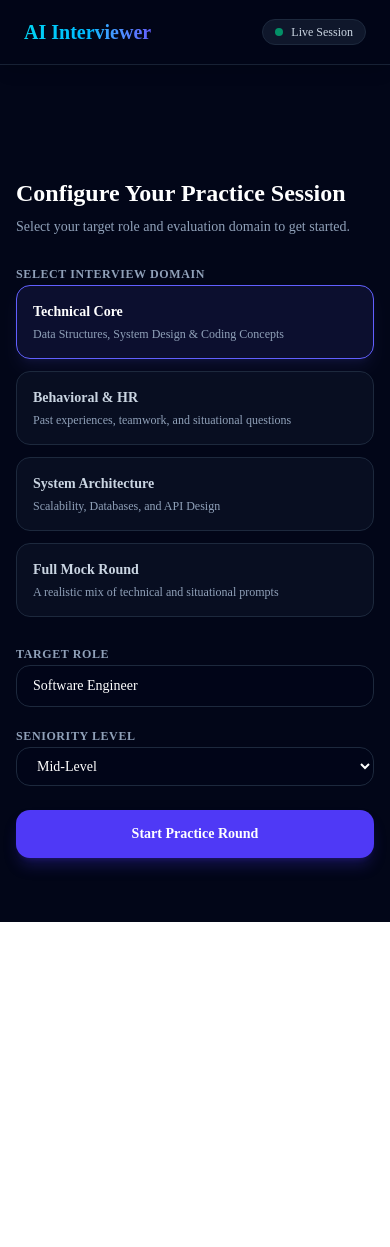
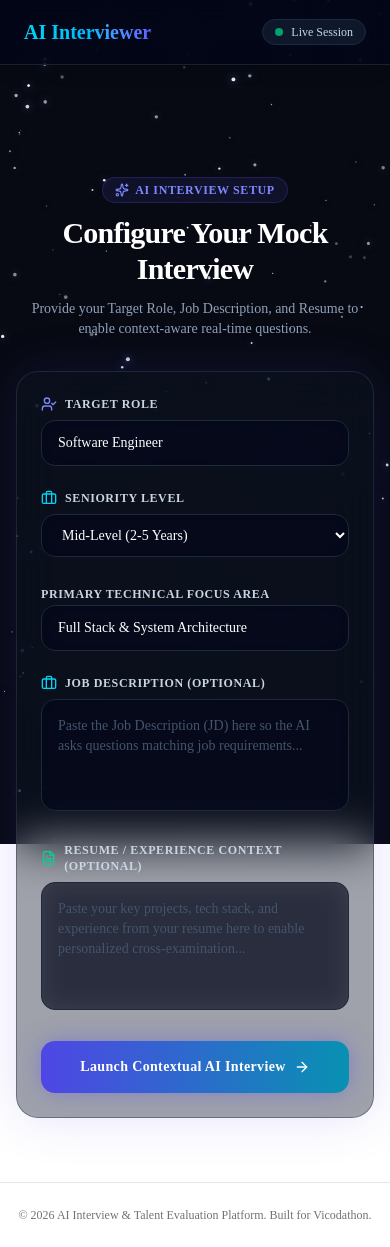
Before and after one commit to nainamaurya460-star/vicodathon_the_aarambhies, a Next.js app: page /interview/setup in a window 390 px wide. Before the commit the page ends 922 px from the top, so only its background shows below. Built offline with nearby package versions, Linux system fonts and the light colour scheme.

Commit message:
Force sync latest UI and StarBackground fixes

```diff
--- a/src/app/interview/page.tsx
+++ b/src/app/interview/page.tsx
@@ -1,24 +1,32 @@
 "use client";
 
-import React, { useState } from "react";
+import React, { useState, useEffect, useCallback } from "react";
 import { useRouter } from "next/navigation";
 import StarBackground from "@/components/ui/StarBackground";
+import QuestionTimer from "@/components/ui/QuestionTimer";
+import VoiceRecorder from "@/components/ui/VoiceRecorder";
 import Navbar from "@/components/ui/Navbar";
 import Footer from "@/components/ui/Footer";
-import { FileText, Briefcase, UserCheck, Sparkles, ArrowRight } from "lucide-react";
+import { Sparkles, ArrowRight, BrainCircuit, FileText, Briefcase } from "lucide-react";
 
-export default function InterviewSetupPage() {
+export default function InterviewPage() {
   const router = useRouter();
 
-  const [role, setRole] = useState("Software Engineer");
-  const [seniority, setSeniority] = useState("Mid-Level");
-  const [topic, setTopic] = useState("Full Stack & System Architecture");
-  const [jdText, setJdText] = useState("");
-  const [resumeText, setResumeText] = useState("");
+  const [question, setQuestion] = useState("Analyzing Resume & JD to prepare initial question...");
+  const [currentAnswer, setCurrentAnswer] = useState("");
+  const [isSubmitting, setIsSubmitting] = useState(false);
+  const [questionCount, setQuestionCount] = useState(1);
+  const totalQuestions = 5;
 
-  const handleStartInterview = (e: React.FormEvent) => {
-    e.preventDefault();
+  const [sessionConfig, setSessionConfig] = useState<{
+    role: string;
+    seniority: string;
+    topic: string;
+    jdText?: string;
+    resumeText?: string;
+  } | null>(null);
 
+<<<<<<< HEAD
     // 1. Session & Local Storage Config Package
     const interviewConfig = {
       role,
@@ -36,6 +44,68 @@ export default function InterviewSetupPage() {
     // ✅ FIXED: Active Interview Room Route (/interview/1)
     router.push("/interview/1");
   };
+=======
+  // Fetch Real-world Interview Question from Gemini API
+  const fetchNextQuestion = useCallback(async (config: any, previousAns: string) => {
+    try {
+      const res = await fetch("/api/interview/question", {
+        method: "POST",
+        headers: { "Content-Type": "application/json" },
+        body: JSON.stringify({
+          role: config?.role,
+          seniority: config?.seniority,
+          topic: config?.topic,
+          jdText: config?.jdText,
+          resumeText: config?.resumeText,
+          previousAnswer: previousAns,
+        }),
+      });
+
+      const data = await res.json();
+      if (data?.question) {
+        setQuestion(data.question);
+      } else {
+        setQuestion("Can you describe a challenging technical architectural decision you made in your past project?");
+      }
+    } catch (err) {
+      console.error("Failed to fetch question:", err);
+      setQuestion("Can you describe a challenging technical architectural decision you made in your past project?");
+    }
+  }, []);
+
+  // Sync Session Config from Setup
+  useEffect(() => {
+    const savedConfig = sessionStorage.getItem("active_interview_config");
+    if (savedConfig) {
+      const parsed = JSON.parse(savedConfig);
+      setSessionConfig(parsed);
+      fetchNextQuestion(parsed, "");
+    } else {
+      const defaultConfig = { role: "Software Engineer", seniority: "Mid-Level", topic: "Technical Core" };
+      setSessionConfig(defaultConfig);
+      fetchNextQuestion(defaultConfig, "");
+    }
+  }, [fetchNextQuestion]);
+
+  const handleAnswerSubmit = useCallback(async () => {
+    if (isSubmitting) return;
+    setIsSubmitting(true);
+
+    const answerToSubmit = currentAnswer.trim() || "No response provided (Time Expired / Left Blank)";
+    const existingHistory = JSON.parse(sessionStorage.getItem("qa_history") || "[]");
+    const updatedHistory = [...existingHistory, { question, answer: answerToSubmit }];
+    sessionStorage.setItem("qa_history", JSON.stringify(updatedHistory));
+
+    if (questionCount >= totalQuestions) {
+      router.push("/interview/report");
+    } else {
+      setQuestionCount((prev) => prev + 1);
+      setCurrentAnswer("");
+      await fetchNextQuestion(sessionConfig, answerToSubmit);
+      setIsSubmitting(false);
+    }
+  }, [isSubmitting, currentAnswer, question, questionCount, totalQuestions, router, sessionConfig, fetchNextQuestion]);
+>>>>>>> c5c6e3c (Add StarBackground to interview page, fix Tailwind gradient underline warnings, and sync setup context)
 
   return (
     <div className="min-h-screen text-slate-100 flex flex-col justify-between relative overflow-hidden font-sans">
@@ -44,108 +114,75 @@ export default function InterviewSetupPage() {
 
       <Navbar />
 
-      <main className="flex-1 max-w-4xl mx-auto w-full p-4 md:p-8 pt-28 pb-16 relative z-10 space-y-8">
+      <main className="flex-1 max-w-3xl mx-auto w-full p-4 md:p-8 pt-28 pb-12 space-y-6 relative z-10">
 
-        {/* Page Title Header */}
-        <div className="text-center space-y-3">
-          <span className="inline-flex items-center gap-1.5 text-xs font-semibold uppercase tracking-wider text-indigo-400 bg-indigo-500/10 px-3 py-1 rounded-full border border-indigo-500/20 backdrop-blur-md">
-            <Sparkles className="w-3.5 h-3.5" /> AI Interview Setup
+        {/* Workspace Header */}
+        <div className="flex items-center justify-between bg-slate-900/40 border border-slate-700/50 backdrop-blur-xl p-4 rounded-2xl shadow-lg">
+          <div className="space-y-1">
+            <div className="flex items-center gap-2">
+              <span className="text-[10px] uppercase font-bold tracking-wider text-indigo-400 bg-indigo-500/10 px-2.5 py-1 rounded-full border border-indigo-500/20">
+                {sessionConfig?.topic || "Technical Core"} • Question {questionCount} of {totalQuestions}
               </span>
-          <h1 className="text-3xl md:text-5xl font-extrabold text-white tracking-tight">
-            Configure Your Mock Interview
-          </h1>
-          <p className="text-sm text-slate-400 max-w-xl mx-auto">
-            Provide your Target Role, Job Description, and Resume to enable context-aware real-time questions.
+              {sessionConfig?.resumeText && (
+                <span className="inline-flex items-center gap-1 text-[10px] text-emerald-400 bg-emerald-500/10 px-2 py-0.5 rounded border border-emerald-500/20">
+                  <FileText className="w-3 h-3" /> Resume Parsed
+                </span>
+              )}
+              {sessionConfig?.jdText && (
+                <span className="inline-flex items-center gap-1 text-[10px] text-cyan-400 bg-cyan-500/10 px-2 py-0.5 rounded border border-cyan-500/20">
+                  <Briefcase className="w-3 h-3" /> JD Matched
+                </span>
+              )}
+            </div>
+            <p className="text-xs text-slate-400 mt-1">
+              Role: <span className="text-slate-200 font-semibold">{sessionConfig?.role || "Software Engineer"}</span> ({sessionConfig?.seniority || "Mid-Level"})
             </p>
           </div>
 
-        {/* Glassmorphism Container Card */}
-        <form
-          onSubmit={handleStartInterview}
-          className="bg-slate-900/40 border border-slate-700/50 backdrop-blur-xl rounded-3xl p-6 md:p-10 shadow-[0_0_50px_rgba(79,70,229,0.15)] space-y-6"
-        >
-          {/* Target Role & Seniority Options */}
-          <div className="grid grid-cols-1 md:grid-cols-2 gap-6">
-            <div className="space-y-2">
-              <label className="text-xs font-bold text-slate-300 uppercase tracking-wider flex items-center gap-2">
-                <UserCheck className="w-4 h-4 text-indigo-400" /> Target Role
-              </label>
-              <input
-                type="text"
-                value={role}
-                onChange={(e) => setRole(e.target.value)}
-                placeholder="e.g. Frontend Engineer, Fullstack Developer"
-                className="w-full bg-slate-950/60 border border-slate-800 rounded-xl px-4 py-3 text-sm text-white focus:outline-none focus:border-indigo-500/80 transition-all backdrop-blur-md"
-                required
-              />
+          <QuestionTimer key={questionCount} durationInSeconds={120} onTimeUp={handleAnswerSubmit} />
         </div>
 
-            <div className="space-y-2">
-              <label className="text-xs font-bold text-slate-300 uppercase tracking-wider flex items-center gap-2">
-                <Briefcase className="w-4 h-4 text-cyan-400" /> Seniority Level
-              </label>
-              <select
-                value={seniority}
-                onChange={(e) => setSeniority(e.target.value)}
-                className="w-full bg-slate-950/60 border border-slate-800 rounded-xl px-4 py-3 text-sm text-white focus:outline-none focus:border-indigo-500/80 transition-all backdrop-blur-md"
-              >
-                <option value="Junior">Junior (0-2 Years)</option>
-                <option value="Mid-Level">Mid-Level (2-5 Years)</option>
-                <option value="Senior">Senior (5+ Years)</option>
-                <option value="Lead/Architect">Tech Lead / Architect</option>
-              </select>
+        {/* Real-time Adaptive Interviewer Card */}
+        <div className="bg-slate-900/40 border border-slate-700/50 backdrop-blur-xl rounded-2xl p-6 md:p-8 shadow-2xl space-y-4">
+          <div className="flex items-center gap-2 text-indigo-400 text-xs font-semibold uppercase tracking-wider">
+            <BrainCircuit className="w-4 h-4 text-indigo-500" /> Real Interviewer Question
           </div>
+          <h2 className="text-xl md:text-2xl font-semibold text-white leading-relaxed">
+            "{question}"
+          </h2>
         </div>
 
-          {/* Topic Focus */}
-          <div className="space-y-2">
+        {/* Candidate Response Workspace */}
+        <div className="space-y-4 bg-slate-900/40 border border-slate-700/50 backdrop-blur-xl p-5 rounded-2xl">
+          <div className="flex justify-between items-center">
             <label className="text-xs font-bold text-slate-300 uppercase tracking-wider">
-              Primary Technical Focus Area
+              Candidate Response
             </label>
-            <input
-              type="text"
-              value={topic}
-              onChange={(e) => setTopic(e.target.value)}
-              placeholder="e.g. React, Node.js, System Design, Data Structures"
-              className="w-full bg-slate-950/60 border border-slate-800 rounded-xl px-4 py-3 text-sm text-white focus:outline-none focus:border-indigo-500/80 transition-all backdrop-blur-md"
-              required
-            />
+            <VoiceRecorder onTranscriptChange={(text) => setCurrentAnswer(text)} />
           </div>
 
-          {/* Job Description Text */}
-          <div className="space-y-2">
-            <label className="text-xs font-bold text-slate-300 uppercase tracking-wider flex items-center gap-2">
-              <Briefcase className="w-4 h-4 text-cyan-400" /> Job Description (Optional)
-            </label>
           <textarea
-              value={jdText}
-              onChange={(e) => setJdText(e.target.value)}
-              placeholder="Paste the Job Description (JD) here so the AI asks questions matching job requirements..."
-              className="w-full h-28 bg-slate-950/60 border border-slate-800 rounded-xl p-4 text-sm text-white focus:outline-none focus:border-indigo-500/80 transition-all resize-none backdrop-blur-md placeholder:text-slate-600"
+            value={currentAnswer}
+            onChange={(e) => setCurrentAnswer(e.target.value)}
+            placeholder="Your voice transcription will stream here automatically. You can also edit or type manually..."
+            className="w-full h-36 bg-slate-950/60 border border-slate-800 rounded-xl p-4 text-sm text-slate-100 focus:outline-none focus:border-indigo-500 transition-colors resize-none placeholder:text-slate-600 backdrop-blur-md"
           />
+
+          <button
+            onClick={handleAnswerSubmit}
+            disabled={isSubmitting}
+            style={{ background: "linear-gradient(to right, #4f46e5, #0891b2)" }}
+            className="w-full py-3.5 hover:opacity-90 disabled:opacity-50 text-white font-semibold rounded-xl flex items-center justify-center gap-2 transition-all shadow-lg shadow-indigo-600/25 cursor-pointer"
+          >
+            {isSubmitting ? (
+              <>Analyzing Answer & Generating Contextual Question...</>
+            ) : questionCount === totalQuestions ? (
+              <>Finish Interview & View Scorecard <Sparkles className="w-4 h-4" /></>
+            ) : (
+              <>Submit Answer <ArrowRight className="w-4 h-4" /></>
+            )}
+          </button>
         </div>
-
-          {/* Candidate Resume Context */}
-          <div className="space-y-2">
-            <label className="text-xs font-bold text-slate-300 uppercase tracking-wider flex items-center gap-2">
-              <FileText className="w-4 h-4 text-emerald-400" /> Resume / Experience Context (Optional)
-            </label>
-            <textarea
-              value={resumeText}
-              onChange={(e) => setResumeText(e.target.value)}
-              placeholder="Paste your key projects, tech stack, and experience from your resume here to enable personalized cross-examination..."
-              className="w-full h-32 bg-slate-950/60 border border-slate-800 rounded-xl p-4 text-sm text-white focus:outline-none focus:border-indigo-500/80 transition-all resize-none backdrop-blur-md placeholder:text-slate-600"
-            />
-          </div>
-
-          {/* Start Interview Action Button */}
-          <button
-            type="submit"
-            className="w-full py-4 bg-gradient-to-r from-indigo-600 to-cyan-600 hover:from-indigo-500 hover:to-cyan-500 text-white font-bold rounded-xl flex items-center justify-center gap-2 transition-all shadow-[0_0_25px_rgba(79,70,229,0.4)] cursor-pointer text-sm tracking-wide"
-          >
-            Launch Contextual AI Interview <ArrowRight className="w-4 h-4" />
-          </button>
-        </form>
       </main>
 
       <Footer />
--- a/src/app/interview/setup/page.tsx
+++ b/src/app/interview/setup/page.tsx
@@ -1,114 +1,166 @@
 "use client";
 
-import React, { useState, useEffect } from "react";
+import React, { useState } from "react";
 import { useRouter } from "next/navigation";
+import StarBackground from "@/components/ui/StarBackground";
 import Navbar from "@/components/ui/Navbar";
+import Footer from "@/components/ui/Footer";
+import { FileText, Briefcase, UserCheck, Sparkles, ArrowRight } from "lucide-react";
 
-const rounds = [
-  { id: "technical", name: "Technical Core", desc: "Data Structures, System Design & Coding Concepts" },
-  { id: "behavioral", name: "Behavioral & HR", desc: "Past experiences, teamwork, and situational questions" },
-  { id: "system-design", name: "System Architecture", desc: "Scalability, Databases, and API Design" },
-  { id: "mixed", name: "Full Mock Round", desc: "A realistic mix of technical and situational prompts" },
-];
+export default function InterviewSetupPage() {
+  const router = useRouter();
 
-export default function SetupPage() {
-  const router = useRouter();
-  const [selectedRound, setSelectedRound] = useState("technical");
   const [role, setRole] = useState("Software Engineer");
   const [seniority, setSeniority] = useState("Mid-Level");
+  const [topic, setTopic] = useState("Full Stack & System Architecture");
+  const [jdText, setJdText] = useState("");
+  const [resumeText, setResumeText] = useState("");
+  const [loading, setLoading] = useState(false);
 
-  useEffect(() => {
-    // Clear previous interview state when loading setup page
-    if (typeof window !== "undefined") {
-      sessionStorage.removeItem("qa_history");
-      sessionStorage.removeItem("active_interview_config");
+  const handleStartInterview = (e: React.FormEvent) => {
+    e.preventDefault();
+    setLoading(true);
+
+    try {
+      // 1. Session Storage Config Package
+      const interviewConfig = {
+        role,
+        seniority,
+        topic,
+        jdText: jdText.trim(),
+        resumeText: resumeText.trim(),
+      };
+
+      // Save Context for Interview Session
+      sessionStorage.setItem("active_interview_config", JSON.stringify(interviewConfig));
+      sessionStorage.removeItem("qa_history"); // Reset previous interview history
+
+      // Navigate to Interview Workspace Room
+      router.push("/interview/room");
+    } catch (err) {
+      console.error("Failed to save config:", err);
+      setLoading(false);
     }
-  }, []);
-
-  const handleStart = (e: React.FormEvent) => {
-    e.preventDefault();
-    const config = { role, seniority, topic: selectedRound };
-    sessionStorage.setItem("active_interview_config", JSON.stringify(config));
-    router.push("/interview");
   };
 
   return (
-    <div className="min-h-screen bg-slate-950 text-white flex flex-col" suppressHydrationWarning>
+    <div className="min-h-screen text-slate-100 flex flex-col justify-between relative overflow-hidden font-sans">
+      {/* Dynamic Moving Stars Canvas Background */}
+      <StarBackground />
+
       <Navbar />
-      <main className="flex-1 max-w-3xl mx-auto w-full p-4 md:p-8 pt-28 pb-16 space-y-6">
-        <div>
-          <h1 className="text-2xl font-bold text-white mb-2">Configure Your Practice Session</h1>
-          <p className="text-sm text-slate-400">Select your target role and evaluation domain to get started.</p>
+
+      <main className="flex-1 max-w-4xl mx-auto w-full p-4 md:p-8 pt-28 pb-16 relative z-10 space-y-8">
+
+        {/* Page Title Header */}
+        <div className="text-center space-y-3">
+          <span className="inline-flex items-center gap-1.5 text-xs font-semibold uppercase tracking-wider text-indigo-400 bg-indigo-500/10 px-3 py-1 rounded-full border border-indigo-500/20 backdrop-blur-md">
+            <Sparkles className="w-3.5 h-3.5" /> AI Interview Setup
+          </span>
+          <h1 className="text-3xl md:text-5xl font-extrabold text-white tracking-tight">
+            Configure Your Mock Interview
+          </h1>
+          <p className="text-sm text-slate-400 max-w-xl mx-auto">
+            Provide your Target Role, Job Description, and Resume to enable context-aware real-time questions.
+          </p>
         </div>
 
-        <form onSubmit={handleStart} className="space-y-6" suppressHydrationWarning>
-          <div className="space-y-3">
-            <label className="text-xs font-semibold uppercase tracking-wider text-slate-400">Select Interview Domain</label>
-            <div className="grid grid-cols-1 md:grid-cols-2 gap-3">
-              {rounds.map((r) => {
-                const isSelected = selectedRound === r.id;
-                return (
-                  <button
-                    key={r.id}
-                    type="button"
-                    suppressHydrationWarning
-                    onClick={() => setSelectedRound(r.id)}
-                    className={`p-4 rounded-xl border text-left transition-all relative overflow-hidden flex flex-col justify-between ${
-                      isSelected
-                        ? "border-indigo-500 bg-indigo-500/10 text-white shadow-lg shadow-indigo-500/10"
-                        : "border-slate-800 bg-slate-900/50 hover:border-slate-700 text-slate-300"
-                    }`}
-                  >
-                    <div>
-                      <h3 className="font-semibold text-sm mb-1">{r.name}</h3>
-                      <p className="text-xs text-slate-400">{r.desc}</p>
-                    </div>
-                  </button>
-                );
-              })}
-            </div>
-          </div>
-
-          <div className="grid grid-cols-1 md:grid-cols-2 gap-4">
+        {/* Glassmorphism Container Card */}
+        <form
+          onSubmit={handleStartInterview}
+          className="bg-slate-900/40 border border-slate-700/50 backdrop-blur-xl rounded-3xl p-6 md:p-10 shadow-[0_0_50px_rgba(79,70,229,0.15)] space-y-6"
+        >
+          {/* Target Role & Seniority Options */}
+          <div className="grid grid-cols-1 md:grid-cols-2 gap-6">
             <div className="space-y-2">
-              <label className="text-xs font-semibold uppercase tracking-wider text-slate-400">Target Role</label>
+              <label className="text-xs font-bold text-slate-300 uppercase tracking-wider flex items-center gap-2">
+                <UserCheck className="w-4 h-4 text-indigo-400" /> Target Role
+              </label>
               <input
                 type="text"
                 value={role}
-                suppressHydrationWarning
                 onChange={(e) => setRole(e.target.value)}
-                placeholder="e.g. Frontend Developer, HR Manager"
+                placeholder="e.g. Frontend Engineer, Fullstack Developer"
+                className="w-full bg-slate-950/60 border border-slate-800 rounded-xl px-4 py-3 text-sm text-white focus:outline-none focus:border-indigo-500/80 transition-all backdrop-blur-md"
                 required
-                className="w-full px-4 py-2.5 rounded-xl bg-slate-950/80 border border-slate-800 text-white text-sm focus:outline-none focus:border-indigo-500 transition-colors"
               />
             </div>
 
             <div className="space-y-2">
-              <label className="text-xs font-semibold uppercase tracking-wider text-slate-400">Seniority Level</label>
+              <label className="text-xs font-bold text-slate-300 uppercase tracking-wider flex items-center gap-2">
+                <Briefcase className="w-4 h-4 text-cyan-400" /> Seniority Level
+              </label>
               <select
                 value={seniority}
-                suppressHydrationWarning
                 onChange={(e) => setSeniority(e.target.value)}
-                className="w-full px-4 py-2.5 rounded-xl bg-slate-950/80 border border-slate-800 text-white text-sm focus:outline-none focus:border-indigo-500 transition-colors"
+                className="w-full bg-slate-950/60 border border-slate-800 rounded-xl px-4 py-3 text-sm text-white focus:outline-none focus:border-indigo-500/80 transition-all backdrop-blur-md"
               >
-                <option value="Junior / Entry-Level">Junior / Entry-Level</option>
-                <option value="Mid-Level">Mid-Level</option>
-                <option value="Senior / Lead">Senior / Lead</option>
+                <option value="Junior">Junior (0-2 Years)</option>
+                <option value="Mid-Level">Mid-Level (2-5 Years)</option>
+                <option value="Senior">Senior (5+ Years)</option>
+                <option value="Lead/Architect">Tech Lead / Architect</option>
               </select>
             </div>
           </div>
 
-          <div>
-            <button
-              type="submit"
-              suppressHydrationWarning
-              className="w-full py-3.5 px-6 rounded-xl bg-indigo-600 hover:bg-indigo-500 text-white font-semibold text-sm transition-all shadow-lg shadow-indigo-600/25 active:scale-[0.99]"
-            >
-              Start Practice Round
-            </button>
+          {/* Topic Focus */}
+          <div className="space-y-2">
+            <label className="text-xs font-bold text-slate-300 uppercase tracking-wider">
+              Primary Technical Focus Area
+            </label>
+            <input
+              type="text"
+              value={topic}
+              onChange={(e) => setTopic(e.target.value)}
+              placeholder="e.g. React, Node.js, System Design, Data Structures"
+              className="w-full bg-slate-950/60 border border-slate-800 rounded-xl px-4 py-3 text-sm text-white focus:outline-none focus:border-indigo-500/80 transition-all backdrop-blur-md"
+              required
+            />
           </div>
+
+          {/* Job Description Text */}
+          <div className="space-y-2">
+            <label className="text-xs font-bold text-slate-300 uppercase tracking-wider flex items-center gap-2">
+              <Briefcase className="w-4 h-4 text-cyan-400" /> Job Description (Optional)
+            </label>
+            <textarea
+              value={jdText}
+              onChange={(e) => setJdText(e.target.value)}
+              placeholder="Paste the Job Description (JD) here so the AI asks questions matching job requirements..."
+              className="w-full h-28 bg-slate-950/60 border border-slate-800 rounded-xl p-4 text-sm text-white focus:outline-none focus:border-indigo-500/80 transition-all resize-none backdrop-blur-md placeholder:text-slate-600"
+            />
+          </div>
+
+          {/* Candidate Resume Context */}
+          <div className="space-y-2">
+            <label className="text-xs font-bold text-slate-300 uppercase tracking-wider flex items-center gap-2">
+              <FileText className="w-4 h-4 text-emerald-400" /> Resume / Experience Context (Optional)
+            </label>
+            <textarea
+              value={resumeText}
+              onChange={(e) => setResumeText(e.target.value)}
+              placeholder="Paste your key projects, tech stack, and experience from your resume here to enable personalized cross-examination..."
+              className="w-full h-32 bg-slate-950/60 border border-slate-800 rounded-xl p-4 text-sm text-white focus:outline-none focus:border-indigo-500/80 transition-all resize-none backdrop-blur-md placeholder:text-slate-600"
+            />
+          </div>
+
+          {/* Start Interview Action Button */}
+          <button
+            type="submit"
+            disabled={loading}
+            style={{ background: "linear-gradient(to right, #4f46e5, #0891b2)" }}
+            className="w-full py-4 text-white font-bold rounded-xl flex items-center justify-center gap-2 transition-all shadow-[0_0_25px_rgba(79,70,229,0.4)] cursor-pointer text-sm tracking-wide disabled:opacity-50 hover:opacity-90"
+          >
+            {loading ? (
+              "Initializing Session..."
+            ) : (
+              <>Launch Contextual AI Interview <ArrowRight className="w-4 h-4" /></>
+            )}
+          </button>
         </form>
       </main>
+
+      <Footer />
     </div>
   );
 }
```
Lines whose indentation alone changed are shown as unchanged.
